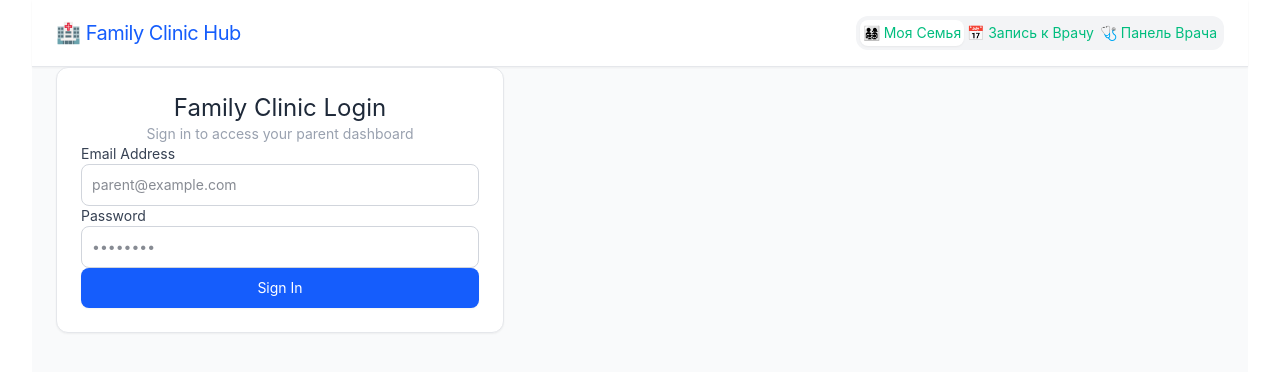
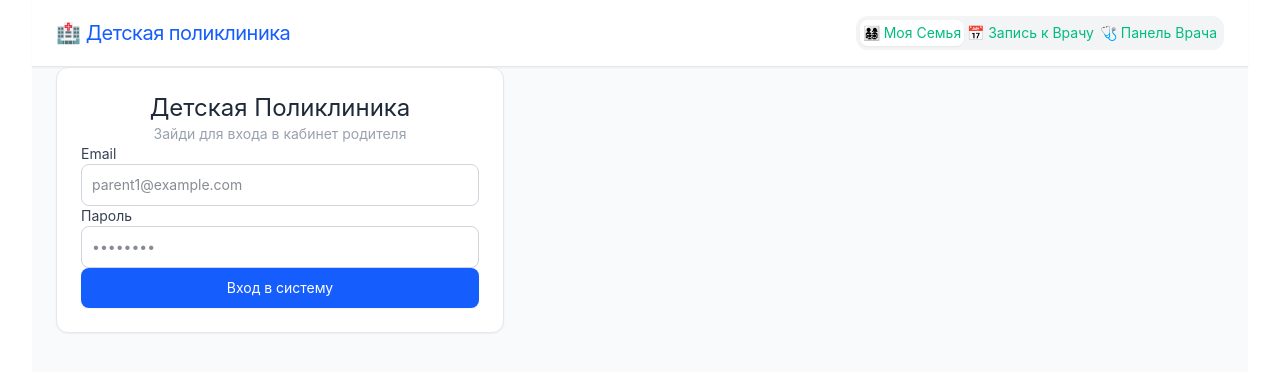
Before and after one commit to akushnirenko/clinic, a Vue app in the folder web/: page / in a window 1280 px wide. Shown: the top 372 px of the page. Built offline with nearby package versions, Linux system fonts and the light colour scheme.

Commit message:
Russification

```diff
--- a/web/src/App.vue
+++ b/web/src/App.vue
@@ -16,7 +16,7 @@ onMounted(() => {
     <nav class="bg-white border-b border-gray-200 py-4 px-6 mb-8 shadow-xs">
       <!-- Changed from max-w-5xl to max-w-7xl for a wider desktop presence -->
       <div class="max-w-7xl mx-auto flex flex-col md:flex-row justify-between items-center gap-4">
-        <span class="text-xl font-black tracking-tight text-blue-600">🏥 Family Clinic Hub</span>
+        <span class="text-xl font-black tracking-tight text-blue-600">🏥 Детская поликлиника</span>
 
         <!-- Navigation Tabs Link Hub (Only fully active if logged in) -->
         <div class="flex items-center space-x-1 bg-gray-100 p-1 rounded-xl text-sm font-medium">
--- a/web/src/components/Dashboard.vue
+++ b/web/src/components/Dashboard.vue
@@ -64,14 +64,14 @@ onMounted(() => {
     <!-- Header banner -->
     <div class="flex justify-between items-center border-b border-gray-200 pb-4 mb-6">
       <div>
-        <h1 class="text-2xl font-bold text-gray-800">Parent Dashboard</h1>
-        <p class="text-sm text-gray-500">Manage your family's medical profiles</p>
+        <h1 class="text-2xl font-bold text-gray-800">Уголок Родителя</h1>
+        <p class="text-sm text-gray-500">Упрафление профилями моих детей</p>
       </div>
       <button
         @click="showModal = true"
         class="bg-blue-600 hover:bg-blue-700 text-white font-medium px-4 py-2 rounded-lg transition"
       >
-        + Add Child Profile
+        + Добавить ребенка
       </button>
     </div>
 
@@ -107,8 +107,8 @@ onMounted(() => {
         </div>
 
         <div class="space-y-1 text-sm text-gray-600 border-t border-gray-100 pt-3">
-          <p><strong>Birth Date:</strong> {{ child.birth_date }}</p>
-          <p><strong>SNILS:</strong> {{ child.snils || 'Not Provided' }}</p>
+          <p><strong>День рождения:</strong> {{ child.birth_date }}</p>
+          <p><strong>СНИЛС:</strong> {{ child.snils || 'Not Provided' }}</p>
         </div>
       </div>
     </div>
--- a/web/src/components/LoginView.vue
+++ b/web/src/components/LoginView.vue
@@ -51,24 +51,24 @@ const handleLogout = () => {
     <!-- LOGIN FORM LAYER -->
     <div v-if="!isAuthenticated">
       <div class="text-center mb-6">
-        <h2 class="text-2xl font-bold text-gray-800">Family Clinic Login</h2>
-        <p class="text-sm text-gray-400 mt-1">Sign in to access your parent dashboard</p>
+        <h2 class="text-2xl font-bold text-gray-800">Детская Поликлиника</h2>
+        <p class="text-sm text-gray-400 mt-1">Зайди для входа в кабинет родителя</p>
       </div>
 
       <form @submit.prevent="handleLogin" class="space-y-4">
         <div>
-          <label class="block text-sm font-medium text-gray-700">Email Address</label>
+          <label class="block text-sm font-medium text-gray-700">Email</label>
           <input
             v-model="email"
             type="email"
             required
-            placeholder="parent@example.com"
+            placeholder="parent1@example.com"
             class="mt-1 w-full border border-gray-300 rounded-lg p-2.5 focus:ring-2 focus:ring-blue-500 focus:outline-none text-sm transition"
           />
         </div>
 
         <div>
-          <label class="block text-sm font-medium text-gray-700">Password</label>
+          <label class="block text-sm font-medium text-gray-700">Пароль</label>
           <input
             v-model="password"
             type="password"
@@ -84,7 +84,7 @@ const handleLogout = () => {
           :disabled="isLoading"
           class="w-full bg-blue-600 hover:bg-blue-700 text-white font-medium py-2.5 rounded-lg transition disabled:bg-blue-400 disabled:cursor-not-allowed text-sm shadow-xs"
         >
-          {{ isLoading ? 'Authenticating...' : 'Sign In' }}
+          {{ isLoading ? 'Authenticating...' : 'Вход в систему' }}
         </button>
       </form>
 
@@ -98,13 +98,13 @@ const handleLogout = () => {
     <div v-else class="flex justify-between items-center bg-gray-50 p-3 rounded-lg border border-gray-100">
       <div class="flex items-center space-x-2">
         <span class="w-2.5 h-2.5 bg-green-500 rounded-full animate-pulse"></span>
-        <p class="text-sm font-medium text-gray-600">Authenticated Session Active</p>
+        <p class="text-sm font-medium text-gray-600">Вход выполнен</p>
       </div>
       <button
         @click="handleLogout"
         class="text-xs bg-gray-200 hover:bg-gray-300 text-gray-700 font-medium px-3 py-1.5 rounded-md transition"
       >
-        Sign Out
+        Выход
       </button>
     </div>
 
```
